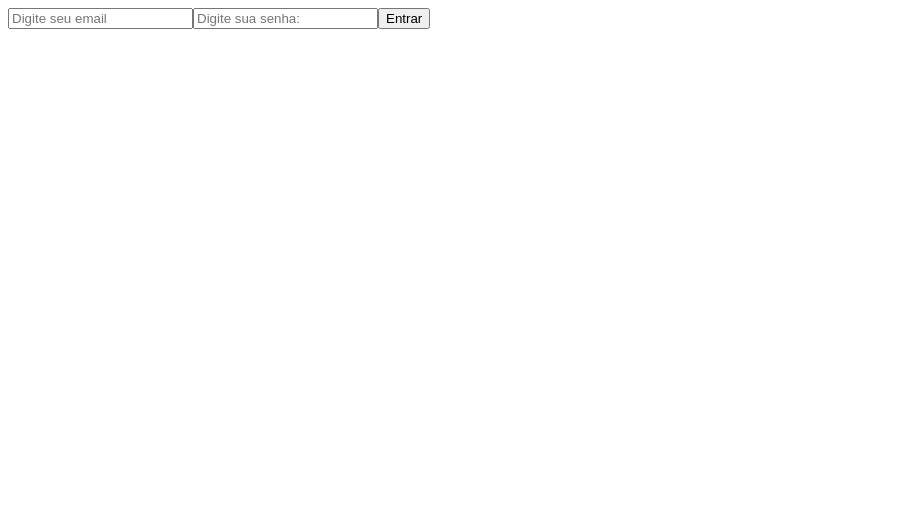
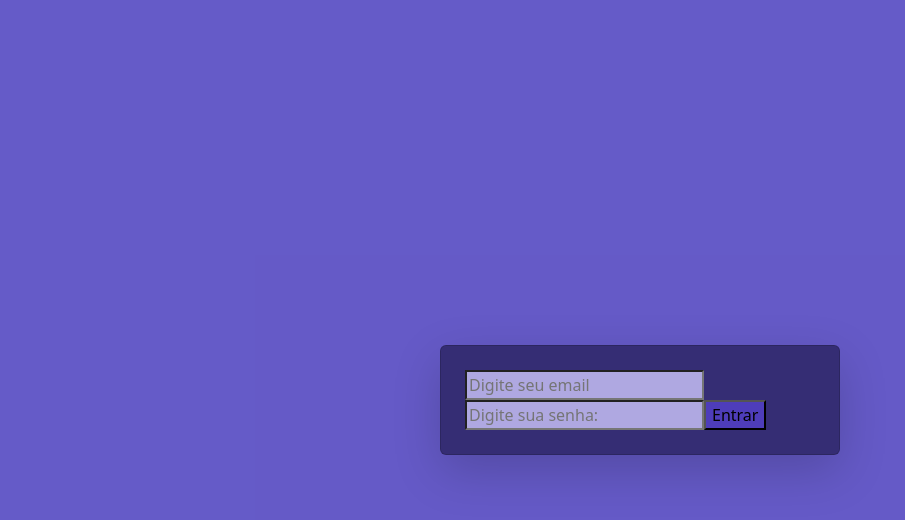
Before and after one commit to gahthemer/Hotelaria, a website with bundled scripts: page public/login.html in a window 1280 px wide. Shown: the whole page, without its empty margins (0-905 px from the left). Built offline with nearby package versions, Linux system fonts and the light colour scheme.

Commit message:
dando inicio ao bootstrap

```diff
--- a/package.json
+++ b/package.json
@@ -17,5 +17,8 @@
     "react"
   ],
   "author": "Gabriel Themer",
-  "license": "MIT"
+  "license": "MIT",
+  "dependencies": {
+    "bootstrap": "^5.3.7"
+  }
 }
--- a/public/login.html
+++ b/public/login.html
@@ -4,14 +4,16 @@
     <meta charset="UTF-8">
     <meta name="viewport" content="width=device-width, initial-scale=1.0">
     <title>Login</title>
+    <link href="https://cdn.jsdelivr.net/npm/bootstrap@5.3.7/dist/css/bootstrap.min.css" rel="stylesheet" integrity="sha384-LN+7fdVzj6u52u30Kp6M/trliBMCMKTyK833zpbD+pXdCLuTusPj697FH4R/5mcr" crossorigin="anonymous">
     <link rel="stylesheet" href="../css/login.css">
 </head>
 
 
 <body>
 
-    <div id="root"></div>
+    <div id="root" class="d-flex justify-content-center align-items-center vh-100"></div>
 
     <script src="../src/main.js" type="module"></script>
+    <script src="https://cdn.jsdelivr.net/npm/bootstrap@5.3.7/dist/js/bootstrap.bundle.min.js" integrity="sha384-ndDqU0Gzau9qJ1lfW4pNLlhNTkCfHzAVBReH9diLvGRem5+R9g2FzA8ZGN954O5Q" crossorigin="anonymous"></script>
 </body>
 </html>
--- a/src/Pages/login.js
+++ b/src/Pages/login.js
@@ -3,7 +3,16 @@ import LoginForm from "../components/LoginForm.js";
 export default function renderLoginPage(){
     const divRoot = document.getElementById('root');
     divRoot.innerHTML = '';
+    divRoot.style.background =' rgba(93, 82, 197, 0.95)';
+
+    const container = document.createElement('div');
+    container.className = 'card p-4 shadow-lg';
+    container.style.width = '100%';
+    container.style.maxWidth = '400px';
+    divRoot.appendChild(container);
+    container.style.background =' rgba(51, 44, 112, 0.95)';
+
 
     const formulario = LoginForm();
-    divRoot.appendChild(formulario);
+    container.appendChild(formulario);
 }
--- a/src/components/LoginForm.js
+++ b/src/components/LoginForm.js
@@ -17,5 +17,9 @@ export default function LoginForm(){
     button.textContent = "Entrar";
     formulario.appendChild(button);
 
+    password.style.background =' rgba(182, 175, 231, 0.95)';
+    email.style.background =' rgba(182, 175, 231, 0.95)';
+    button.style.background =' rgba(80, 63, 190, 0.95)';
+
     return formulario;
 }
```
Also changed, not shown: 2 other files.
